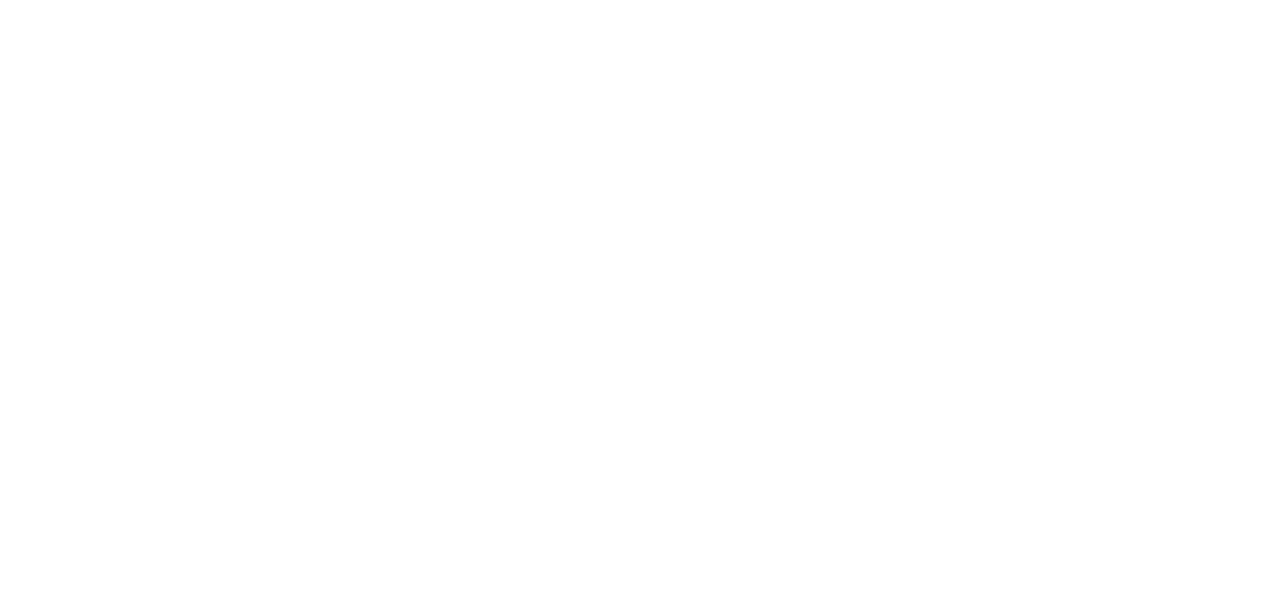
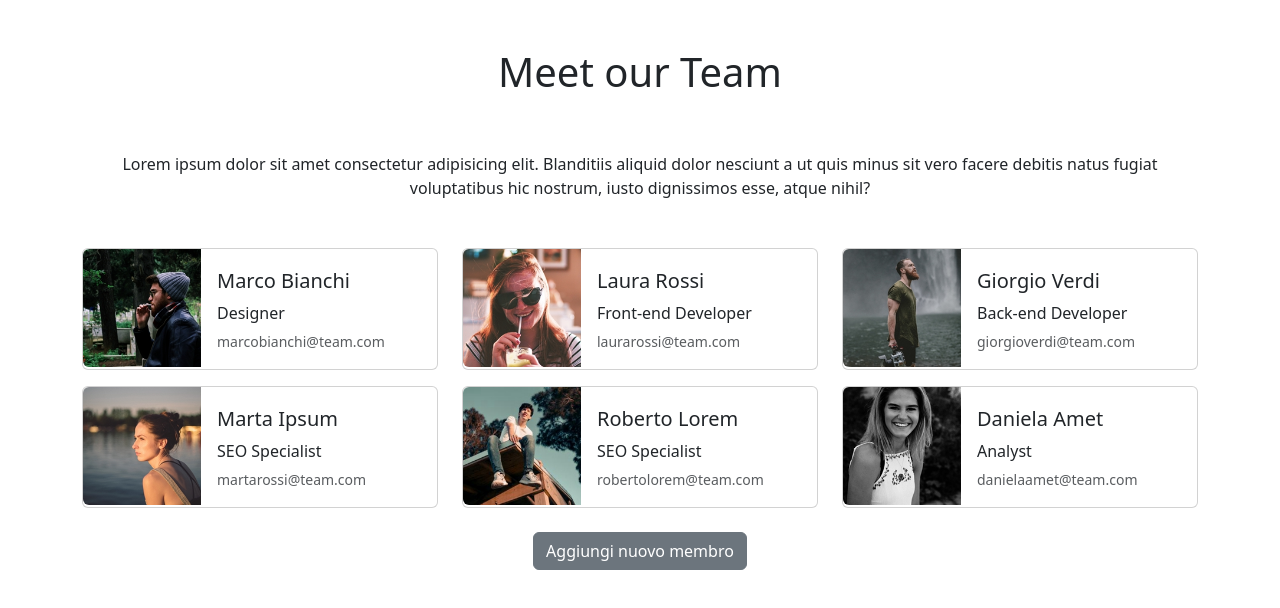
Before and after one commit to oninotna/js-our-team, a plain HTML site: page index.html in a window 1280 px wide. Drawn offline with nearby package versions, Linux system fonts and the light colour scheme.

Commit message:
added card in html of present object and started form code

```diff
--- a/index.html
+++ b/index.html
@@ -33,7 +33,40 @@
 
   <body>
     <header></header>
-    <main></main>
+    <main>
+      <div class="container">
+        <div class="row text-center">
+          <div class="col-12">
+            <h1 class="p-5">Meet our Team</h1>
+          </div>
+          <div class="col-12 mb-5">Lorem ipsum dolor sit amet consectetur adipisicing elit.
+            Blanditiis aliquid dolor nesciunt a ut quis minus sit vero facere debitis natus
+            fugiat voluptatibus hic nostrum, iusto dignissimos esse, atque nihil?</div>
+        </div>
+        <div class="row" id="card-team-section"></div>
+        <div class="row justify-content-center" id="form-section">
+          <div class="mt-2 text-center">
+            <button id="add-new-member" class="btn btn-secondary">Aggiungi nuovo membro</button>
+          </div>
+          <div class="col-6">
+            <form class="d-none" id="add-member-form">
+              <label for="input-name">Inserisci nome</label>
+              <input type="text" class="form-control" id="input-name">
+              <label for="input-role">Inserisci ruolo</label>
+              <input type="text" class="form-control" id="input-role">
+              <label for="input-email">Inserisci email</label>
+              <input type="email" class="form-control" id="input-email">
+              <label for="input-img">Inserisci immagine</label>
+              <input type="text" class="form-control" id="input-img">
+              <div class="mt-2 text-center">
+              <button type="submit" id="send-info-form" class="btn btn-secondary">Invia i dati</button>
+              <button type="reset" id="reset-form" class="btn btn-secondary">Cancella dati</button>
+              </div>
+            </form>
+          </div>
+        </div>
+      </div>
+    </main>
     <footer></footer>
   </body>
 </html>
--- a/js/script.js
+++ b/js/script.js
@@ -1,3 +1,31 @@
+// #####################################
+// FUNCTION
+function addCardMemberTeam (team, section) {
+  for (member of team) {
+    const {name, role, email, img} = member;
+
+    section.innerHTML +=
+    `<div class="col-sm-12 col-md-6 col-lg-4">
+      <div class="card mb-3">
+        <div class="row g-0">
+          <div class="col-4">
+            <img class="img-fluid rounded-start" src="${img}" alt="${name}">
+          </div>
+          <div class="col-8">
+            <div class="card-body vertical-align-middle">
+              <h5 class="card-title mt-1">${name}</h5>
+              <p class="card-text mb-1">${role}</p>
+              <p class="card-text"><small class="text-body-secondary">${email}</small></p>
+            </div>
+          </div>
+        </div>
+      </div>
+    </div>`
+  };
+};
+
+// ##########################################
+// INIZIO CODICE
 const teamMembers = [
   {
     name: "Marco Bianchi",
@@ -36,3 +64,10 @@ const teamMembers = [
     img: "img/female3.png"
   }
 ];
+
+// RACCOLTA ELEMENTI DOM
+const cardTeamSection = document.getElementById("card-team-section");
+
+
+// INVOCAZIONE FUNZIONE PER AGGIUNGERE CARD
+addCardMemberTeam(teamMembers, cardTeamSection);
```
